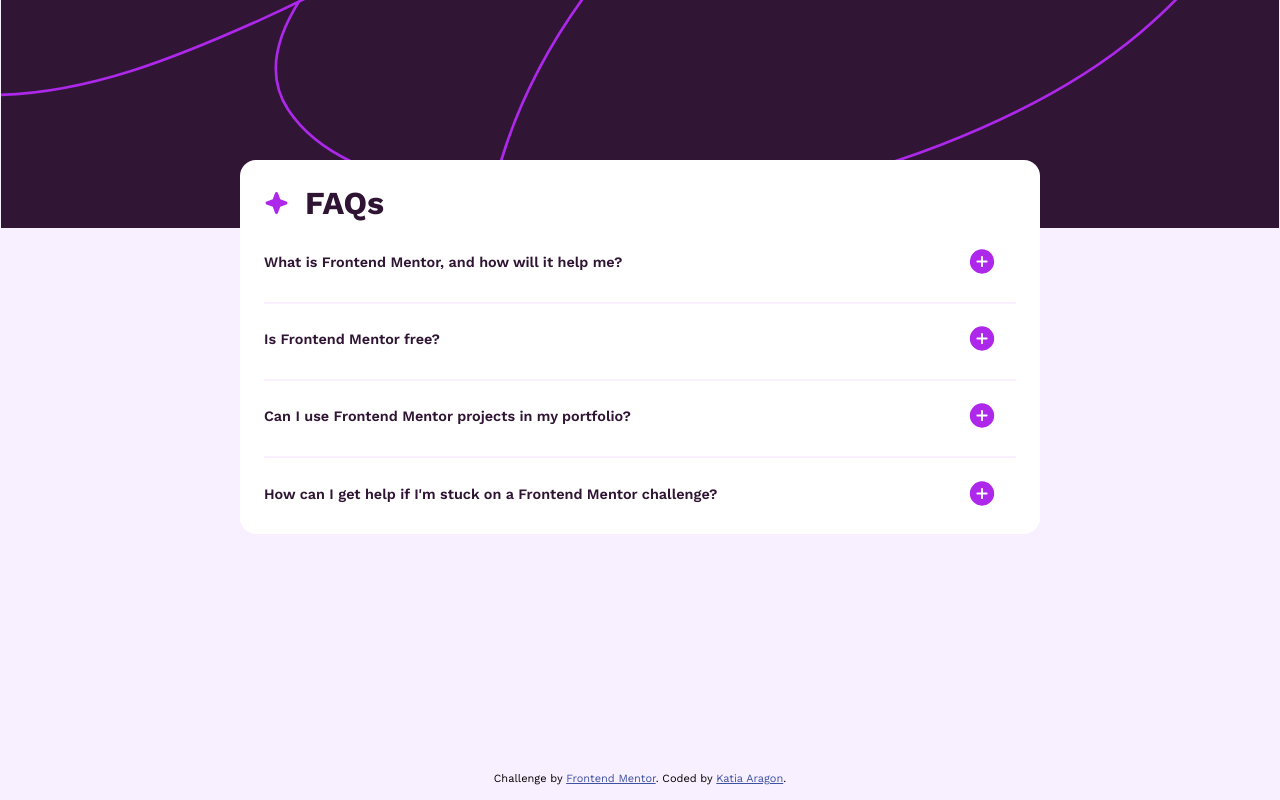
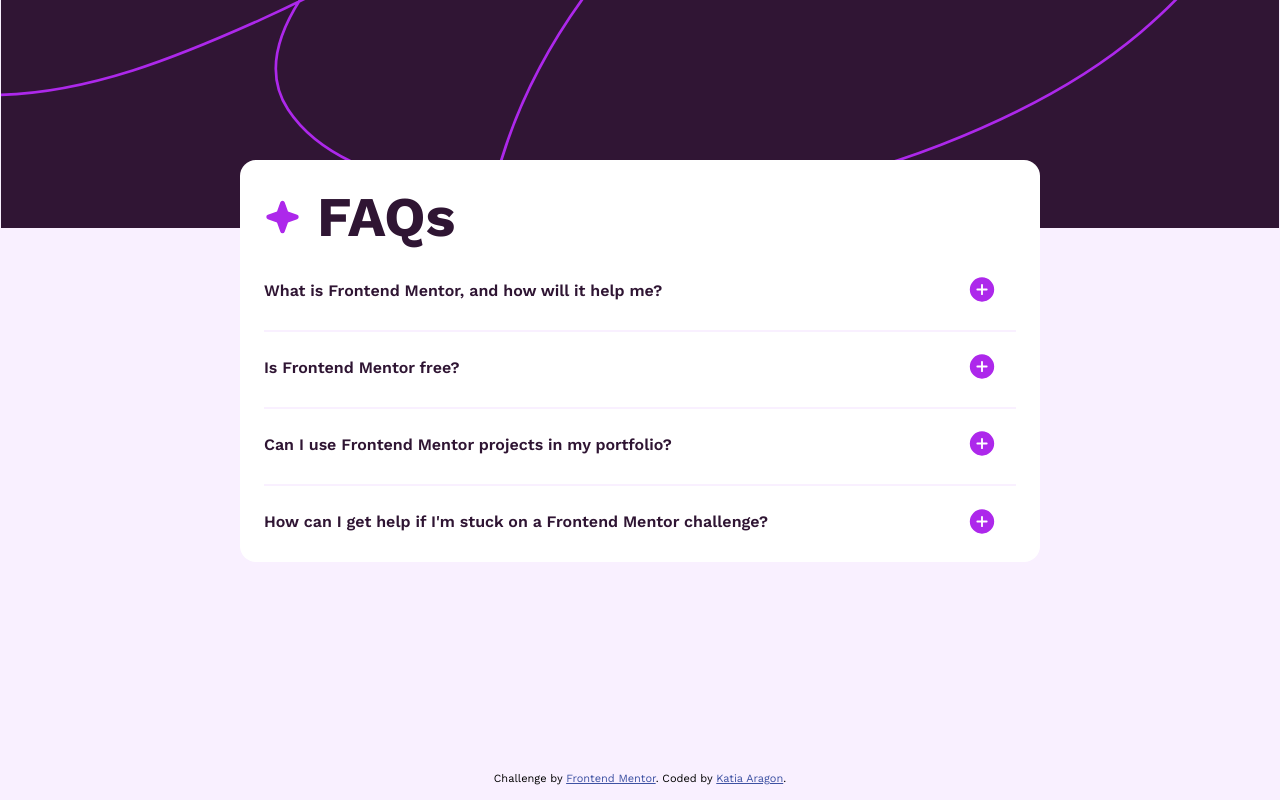
Before and after one commit to ktzazz/FAQ-accordion-thirteen, a plain HTML site: page index.html in a window 1280 px wide. Drawn offline with nearby package versions, Linux system fonts and the light colour scheme.

Commit message:
correction on desktop style

```diff
--- a/style.css
+++ b/style.css
@@ -179,4 +179,19 @@
   .faq-container{
     max-width: 50rem;
   }
+
+  h1{
+    font-size: 3.5rem;
+  }
+
+  .faq{
+    grid-template-columns: 37px auto;
+  }
+
+  h2{
+    font-size: 1rem;
+  }
+  p{
+    font-size: 1rem;
+  }
 }
```
